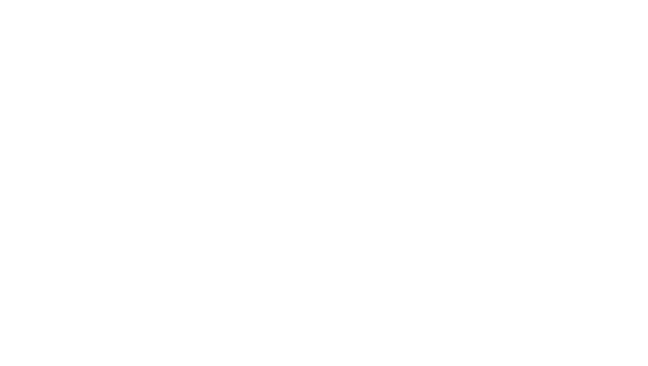
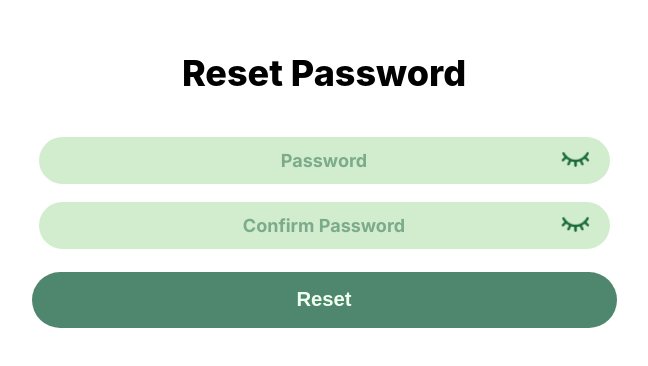
Before and after one commit to InvestMint-Dev/InvestMint-UI, a React (Create React App) app: page /#/reset-password in a window 1280 px wide. Before the commit this address had no page. Shown: the part 174-540 px from the top of the page, without its empty margins (316-964 px from the left). Built offline with nearby package versions, Linux system fonts and the light colour scheme.

Commit message:
finishing setting up reset-password page

```diff
--- a/src/App.js
+++ b/src/App.js
@@ -15,6 +15,7 @@ import { LoadingPage } from './pages/loading-page/loading-page';
 import { ProgressProvider } from './context/ProgressContext'; // Import the context provider
 import { useProgress } from './context/ProgressContext';
 import { ForgotPasswordPage } from './pages/forgot-password-page/forgot-password-page';
+import { ResetPasswordPage } from './pages/reset-password-page/reset-password-page';
 
 const ProtectedRoute = ({ children }) => {
   const { isAuthenticated } = useProgress();
@@ -38,7 +39,9 @@ const App = () => {
           <Route path="/create-account-4" element={<CreateAccountPage4 />} />
 
           <Route path="/cash-calculator" element={<CashCalculator />} />
+
           <Route path="/forgot-password" element={<ForgotPasswordPage />} />
+          <Route path="/reset-password" element={<ResetPasswordPage />} />
 
           <Route
             path="/dashboard"
--- a/src/pages/forgot-password-page/forgot-password-page.css
+++ b/src/pages/forgot-password-page/forgot-password-page.css
@@ -6,3 +6,10 @@
     margin-top: 12.5rem;
     width: 32.5rem;
 }
+
+/* Small devices (phones) */
+@media (max-width: 768px) {
+    .forgot-password-container {
+        width: 20rem;
+    }
+}
--- a/src/pages/reset-password-page/reset-password-page.css
+++ b/src/pages/reset-password-page/reset-password-page.css
@@ -6,3 +6,10 @@
     margin-top: 12.5rem;
     width: 32.5rem;
 }
+
+/* Small devices (phones) */
+@media (max-width: 768px) {
+    .reset-password-container {
+        width: 20rem;
+    }
+}
--- a/src/pages/reset-password-page/reset-password-page.js
+++ b/src/pages/reset-password-page/reset-password-page.js
@@ -1,12 +1,52 @@
+import React, { useState } from 'react';
+import './reset-password-page.css';
+import openEye from '../../assets/images/icons/Eye.png';
+import closedEye from '../../assets/images/icons/Closed Eye.png';
+
 export const ResetPasswordPage = () => {
+    const [formData, setFormData] = useState({ password: '', confirmPassword: '' });
+    const [errors, setErrors] = useState({});
+    const [submitButtonClicked, setSubmitButtonClicked] = useState(false);
+    const [showPassword, setShowPassword] = useState(false);
+
+    const handleChange = (e) => {
+        const { name, value } = e.target;
+        setFormData((prevData) => ({
+            ...prevData,
+            [name]: value,
+        }));
+    };
+
+    const validateForm = () => {
+        const newErrors = {};
+        if (!formData.password) {
+            newErrors.password = "Password is required.";
+        } else if (formData.password.length < 8) {
+            newErrors.password = "Password must be at least 8 characters.";
+        }
+        if (formData.password !== formData.confirmPassword) {
+            newErrors.confirmPassword = "Passwords do not match.";
+        }
+        setErrors(newErrors);
+        return Object.keys(newErrors).length === 0;
+    };
+
+    const handleSendResetLink = () => {
+        setSubmitButtonClicked(true);
+        if (validateForm()) {
+            // Code to send reset password request to backend
+            console.log("Password reset successfully.");
+        }
+    };
+
     return (
         <div className='reset-password-container'>
             <h1 className="form-heading">Reset Password</h1>
 
-            {/* password input */}
+            {/* Password input */}
             <div className='password-container'>
                 <input
-                    type={showPassword ? "text" : "password"} // Toggling between text and password
+                    type={showPassword ? "text" : "password"}
                     name="password"
                     value={formData.password}
                     onChange={handleChange}
@@ -14,35 +54,36 @@ export const ResetPasswordPage = () => {
                     placeholder='Password'
                     style={{
                         border: (errors.password && submitButtonClicked) ? "3px solid #71CCA8" : "none"
-                    }} >
-                    </input>
+                    }}
+                />
                 <button type="button" className='show-password-button' onClick={() => setShowPassword(!showPassword)}>
                     {showPassword ? <img alt='Open Eye' src={openEye}/> : <img alt='Closed Eye' src={closedEye}/>}
                 </button>
             </div>
             {(errors.password && submitButtonClicked) && <p className='form-error'>{errors.password}</p>}
 
+            {/* Confirm Password input */}
             <div className='password-container'>
                 <input
-                    type={showPassword ? "text" : "password"} // Toggling between text and password
-                    name="password"
-                    value={formData.password}
+                    type={showPassword ? "text" : "password"}
+                    name="confirmPassword"
+                    value={formData.confirmPassword}
                     onChange={handleChange}
                     className='form-textarea form-textarea-full password-textarea'
-                    placeholder='Password'
+                    placeholder='Confirm Password'
                     style={{
-                        border: (errors.password && submitButtonClicked) ? "3px solid #71CCA8" : "none"
-                    }} >
-                    </input>
+                        border: (errors.confirmPassword && submitButtonClicked) ? "3px solid #71CCA8" : "none"
+                    }}
+                />
                 <button type="button" className='show-password-button' onClick={() => setShowPassword(!showPassword)}>
                     {showPassword ? <img alt='Open Eye' src={openEye}/> : <img alt='Closed Eye' src={closedEye}/>}
                 </button>
             </div>
-            {(errors.password && submitButtonClicked) && <p className='form-error'>{errors.password}</p>}
+            {(errors.confirmPassword && submitButtonClicked) && <p className='form-error'>{errors.confirmPassword}</p>}
 
             <button onClick={handleSendResetLink} className='form-submit-button'>
                 Reset
             </button>
         </div>
     );
-}
+};
```
